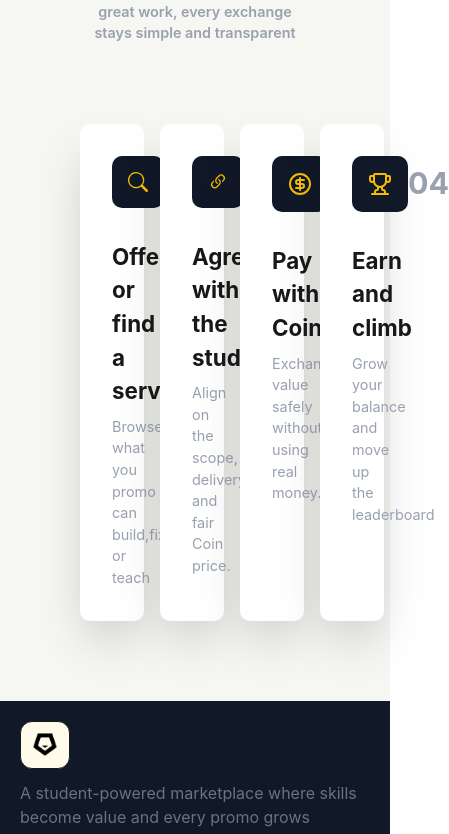
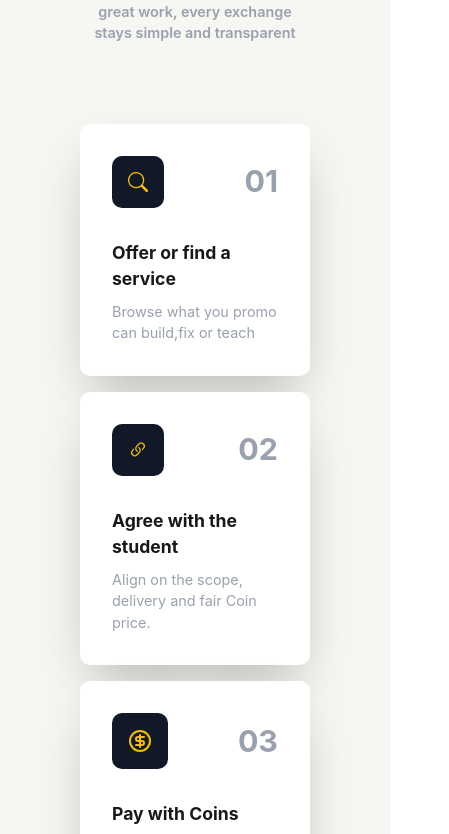
Before and after one commit to SARAH-ACHAHOUI/SARAH-ACHAHOUI, a website: page public/pages/About.html in a window 390 px wide. Shown: the part 2384-3218 px from the top of the page, 449 px wide, since content can reach past the window. Drawn offline with Linux system fonts and the light colour scheme.

Commit message:
about page wth 3 section wth responsive

```diff
--- a/public/pages/About.html
+++ b/public/pages/About.html
@@ -169,9 +169,9 @@
       <h1 class="text-[2.5rem] font-main ">Four steps. Real momentum</h1>
       <p class="text-[0.9rem] text-gray-400 ">From finding help to rewarding great work, every exchange stays simple and transparent</p>
     </div>
-    <div class=" flex gap-[1rem]">
+    <div class=" flex gap-[1rem] max-md:flex-col">
       <!-- 1 -->
-      <div class="w-[25%] bg-white flex flex-col gap-[2rem] p-[2rem]  rounded-[10px] shadow-2xl ">
+      <div class="w-[25%] max-md:w-full bg-white flex flex-col gap-[2rem] p-[2rem]  rounded-[10px] shadow-2xl ">
         <!-- svg et number -->
         <div class="flex items-center justify-between">
           <div class="bg-beta w-fit p-[1rem] items-center justify-center rounded-[10px]">
@@ -184,7 +184,7 @@
         </div>
          <!-- text -->
           <div class="flex flex-col gap-[0.5rem]">
-            <p class="text-[1.4rem] font-bold">Offer or find a service</p>
+            <p class="text-[1.2rem] max-md:text-[1.1rem] font-bold">Offer or find a service</p>
             <p class="text-gray-400 text-[0.9rem]">Browse what you promo can build,fix or teach</p>
           </div>
 
@@ -192,7 +192,7 @@
 
       </div>
       <!-- 2 -->
-      <div class="w-[25%] bg-white flex flex-col gap-[2rem] p-[2rem]  rounded-[10px] shadow-2xl">
+      <div class="w-[25%] max-md:w-full bg-white flex flex-col gap-[2rem] p-[2rem]  rounded-[10px] shadow-2xl">
         <!-- svg et number -->
         <div class="flex items-center justify-between">
           <div class="bg-beta w-fit p-[1rem] items-center justify-center rounded-[10px]">
@@ -206,7 +206,7 @@
         </div>
          <!-- text -->
           <div class="flex flex-col gap-[0.5rem]">
-            <p class="text-[1.4rem] font-bold">Agree with the student</p>
+            <p class="text-[1.2rem] max-md:text-[1.1rem] font-bold">Agree with the student</p>
             <p class="text-gray-400 text-[0.9rem]">Align on the scope, delivery and fair Coin price.</p>
           </div>
 
@@ -214,7 +214,7 @@
 
       </div>
       <!-- 3 -->
-      <div class="w-[25%] bg-white flex flex-col gap-[2rem] p-[2rem]  rounded-[10px] shadow-2xl">
+      <div class="w-[25%] max-md:w-full bg-white flex flex-col gap-[2rem] p-[2rem]  rounded-[10px] shadow-2xl">
         <!-- svg et number -->
         <div class="flex items-center justify-between">
           <div class="bg-beta w-fit p-[1rem] items-center justify-center rounded-[10px]">
@@ -225,7 +225,7 @@
         </div>
          <!-- text -->
           <div class="flex flex-col gap-[0.5rem]">
-            <p class="text-[1.4rem] font-bold">Pay with Coins</p>
+            <p class="text-[1.2rem] max-md:text-[1.1rem] font-bold">Pay with Coins</p>
             <p class="text-gray-400 text-[0.9rem]">Exchange value safely without using real money.</p>
           </div>
 
@@ -233,7 +233,7 @@
 
       </div>
       <!-- 4 -->
-      <div class="w-[25%] bg-white flex flex-col gap-[2rem] p-[2rem]  rounded-[10px] shadow-2xl">
+      <div class="w-[25%] max-md:w-full bg-white flex flex-col gap-[2rem] p-[2rem]  rounded-[10px] shadow-2xl">
         <!-- svg et number -->
         <div class="flex items-center justify-between">
           <div class="bg-beta w-fit p-[1rem] items-center justify-center rounded-[10px]">
@@ -244,7 +244,7 @@
         </div>
          <!-- text -->
           <div class="flex flex-col gap-[0.5rem]">
-            <p class="text-[1.4rem] font-bold">Earn and climb</p>
+            <p class="text-[1.2rem]  max-md:text-[1.1rem] font-bold">Earn and climb</p>
             <p class="text-gray-400 text-[0.9rem]">Grow your balance and move up the leaderboard</p>
           </div>
 
@@ -253,6 +253,9 @@
       </div>
     </div>
   </section>
+
+
+
 
 </main>
 
```
Also changed, not shown: public/css/output.css.
